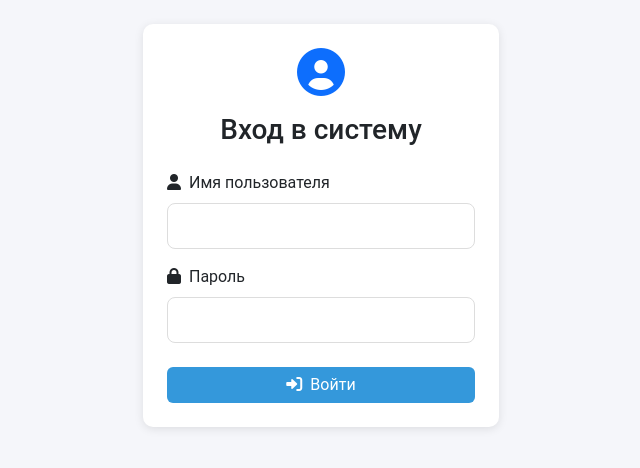
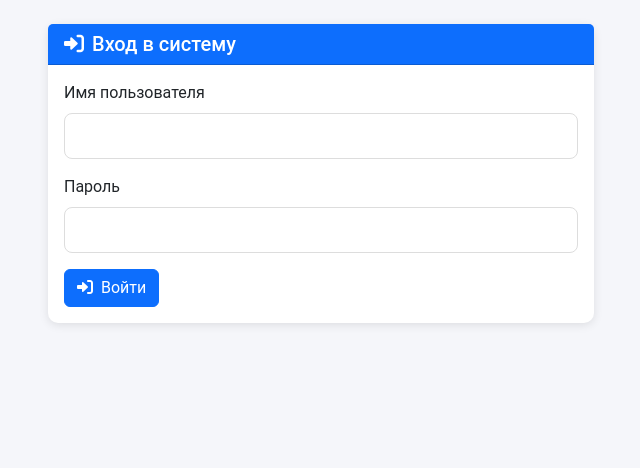
Before and after one commit to damir7182/college-schedule, a Flask app: page /login in a window 1280 px wide. Shown: the part 56-524 px from the top of the page, without its empty margins (319-959 px from the left). Run offline with Flask 3, Linux system fonts and the light colour scheme.

Commit message:
Update login.html

```diff
--- a/templates/login.html
+++ b/templates/login.html
@@ -2,33 +2,26 @@
 
 {% block content %}
 <div class="row justify-content-center">
-    <div class="col-md-6 col-lg-4">
+    <div class="col-md-6">
         <div class="card">
-            <div class="card-body p-4">
-                <div class="text-center mb-4">
-                    <i class="fas fa-user-circle fa-3x text-primary"></i>
-                    <h3 class="card-title mt-3">Вход в систему</h3>
-                </div>
+            <div class="card-header bg-primary text-white">
+                <h5 class="mb-0">
+                    <i class="fas fa-sign-in-alt me-2"></i>Вход в систему
+                </h5>
+            </div>
+            <div class="card-body">
                 <form method="POST">
                     <div class="mb-3">
-                        <label for="username" class="form-label">
-                            <i class="fas fa-user me-2"></i>Имя пользователя
-                        </label>
-                        <input type="text" class="form-control" id="username" name="username"
-                               required autocomplete="username">
+                        <label for="username" class="form-label">Имя пользователя</label>
+                        <input type="text" class="form-control" id="username" name="username" required>
                     </div>
-                    <div class="mb-4">
-                        <label for="password" class="form-label">
-                            <i class="fas fa-lock me-2"></i>Пароль
-                        </label>
-                        <input type="password" class="form-control" id="password" name="password"
-                               required autocomplete="current-password">
+                    <div class="mb-3">
+                        <label for="password" class="form-label">Пароль</label>
+                        <input type="password" class="form-control" id="password" name="password" required>
                     </div>
-                    <div class="d-grid">
-                        <button type="submit" class="btn btn-custom">
-                            <i class="fas fa-sign-in-alt me-2"></i>Войти
-                        </button>
-                    </div>
+                    <button type="submit" class="btn btn-primary">
+                        <i class="fas fa-sign-in-alt me-2"></i>Войти
+                    </button>
                 </form>
             </div>
         </div>
```
